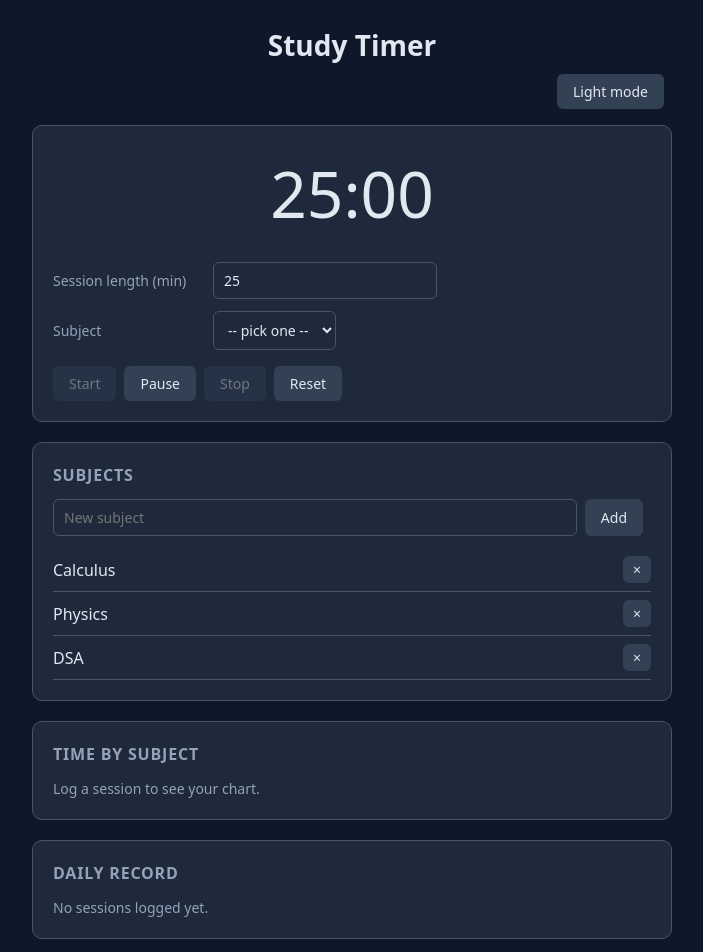
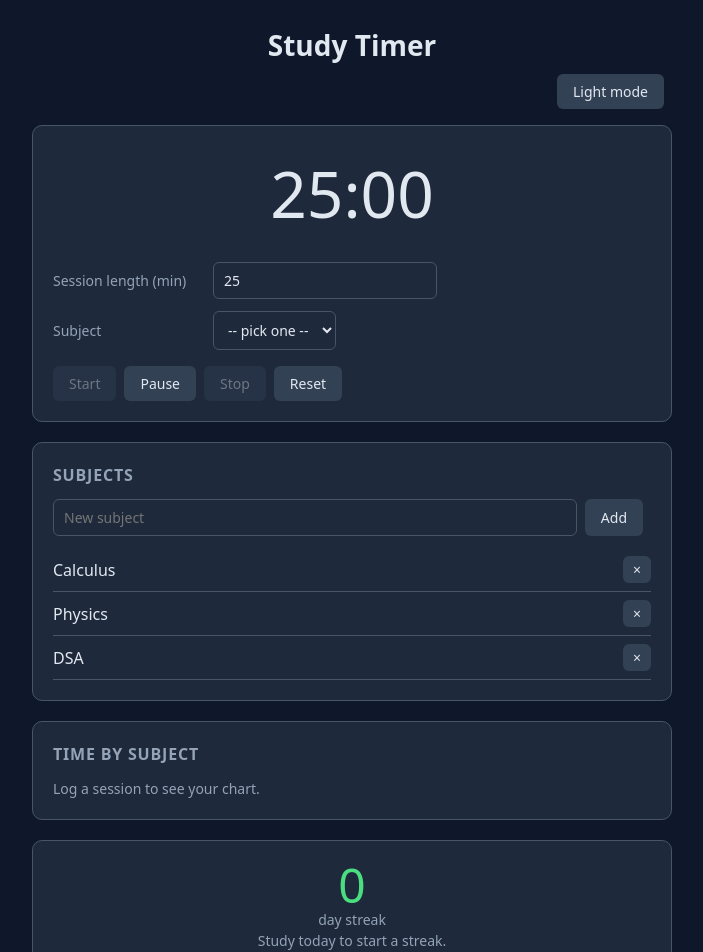
Before and after one commit to shibasischatterjee1208/study-timer, a React (Vite) app: page / in a window 1280 px wide. Shown: the top 952 px of the page, without its empty margins (288-991 px from the left). Built offline with nearby package versions, Linux system fonts and the light colour scheme.

Commit message:
Add streak counter

```diff
--- a/src/App.css
+++ b/src/App.css
@@ -159,3 +159,14 @@
 .dialog p {
   margin-bottom: 16px;
 }
+
+.streak {
+  text-align: center;
+}
+
+.streak-number {
+  font-size: 48px;
+  font-weight: 300;
+  color: var(--accent);
+  line-height: 1;
+}
--- a/src/App.jsx
+++ b/src/App.jsx
@@ -4,8 +4,13 @@ import TimerDisplay from "./components/TimerDisplay"
 import TimerControls from "./components/TimerControls"
 import SubjectManager from "./components/SubjectManager"
 import SubjectChart from "./components/SubjectChart"
+import StreakCounter from "./components/StreakCounter"
 import DailyRecord from "./components/DailyRecord"
 import ConfirmDialog from "./components/ConfirmDialog"
+
+function toKey(d) {
+  return `${d.getFullYear()}-${String(d.getMonth() + 1).padStart(2, "0")}-${String(d.getDate()).padStart(2, "0")}`
+}
 
 function App() {
   const [durationMin, setDurationMin] = useState(25)
@@ -53,6 +58,20 @@ function App() {
       items: sessions.filter(s => s.date === date)
     }))
 
+  const studiedDates = new Set(sessions.map(s => s.date))
+
+  let streak = 0
+  const cursor = new Date()
+
+  if (!studiedDates.has(toKey(cursor))) {
+    cursor.setDate(cursor.getDate() - 1)
+  }
+
+  while (studiedDates.has(toKey(cursor))) {
+    streak = streak + 1
+    cursor.setDate(cursor.getDate() - 1)
+  }
+
   function logSession(elapsed) {
     if (elapsed <= 0) return
     const now = new Date()
@@ -62,7 +81,7 @@ function App() {
         id: Date.now(),
         subject: selected,
         seconds: elapsed,
-        date: `${now.getFullYear()}-${String(now.getMonth() + 1).padStart(2, "0")}-${String(now.getDate()).padStart(2, "0")}`,
+        date: toKey(now),
         completedAt: now.toLocaleTimeString()
       }
     ])
@@ -94,11 +113,6 @@ function App() {
     setSecondsLeft(durationMin * 60)
   }, [selected, subjects, durationMin])
 
-  // Saves theme preference
-  useEffect(() => {
-    localStorage.setItem("theme", theme)
-  }, [theme])
-
   // Saves subjects to localStorage whenever they change
   useEffect(() => {
     localStorage.setItem("subjects", JSON.stringify(subjects))
@@ -108,6 +122,11 @@ function App() {
   useEffect(() => {
     localStorage.setItem("sessions", JSON.stringify(sessions))
   }, [sessions])
+
+  // Saves theme preference
+  useEffect(() => {
+    localStorage.setItem("theme", theme)
+  }, [theme])
 
   function handleStop() {
     logSession(durationMin * 60 - secondsLeft)
@@ -152,15 +171,15 @@ function App() {
     setPendingRemoval(null)
   }
 
+  function handleClearHistory() {
+    setSessions([])
+  }
+
   function toggleTheme() {
     setTheme(t => (t === "dark" ? "light" : "dark"))
   }
 
-  function handleClearHistory() {
-    setSessions([])
-  }
-
-    return (
+  return (
     <div className={`app ${theme}`}>
       <div className="inner">
         <h1>Study Timer</h1>
@@ -207,6 +226,10 @@ function App() {
         </div>
 
         <div className="card">
+          <StreakCounter streak={streak} />
+        </div>
+
+        <div className="card">
           <DailyRecord
             days={days}
             totalSeconds={totalSeconds}
--- /dev/null
+++ b/src/components/StreakCounter.jsx
@@ -0,0 +1,15 @@
+function StreakCounter({ streak }) {
+  return (
+    <div className="streak">
+      <div className="streak-number">{streak}</div>
+      <div className="muted">
+        {streak === 1 ? "day streak" : "day streak"}
+      </div>
+      {streak === 0 && (
+        <p className="muted">Study today to start a streak.</p>
+      )}
+    </div>
+  )
+}
+
+export default StreakCounter
```
